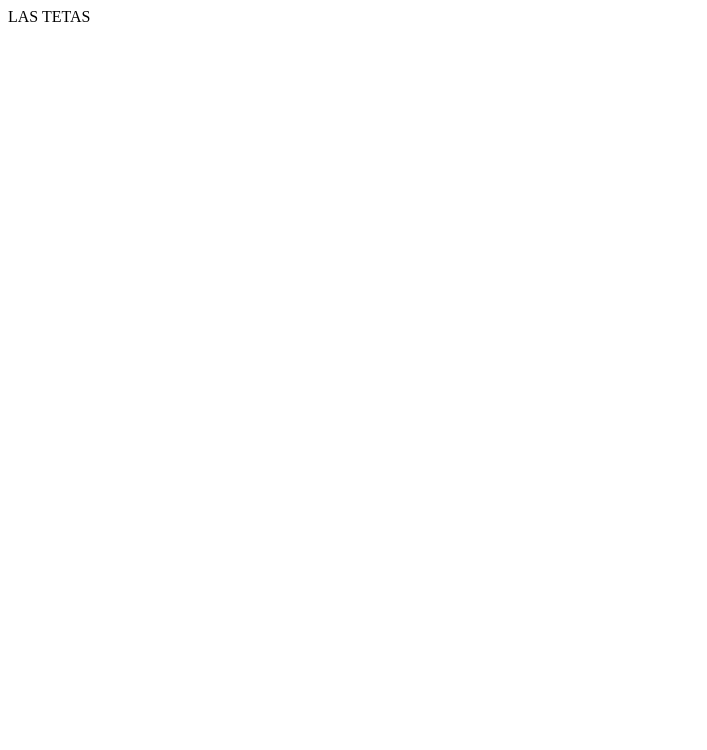
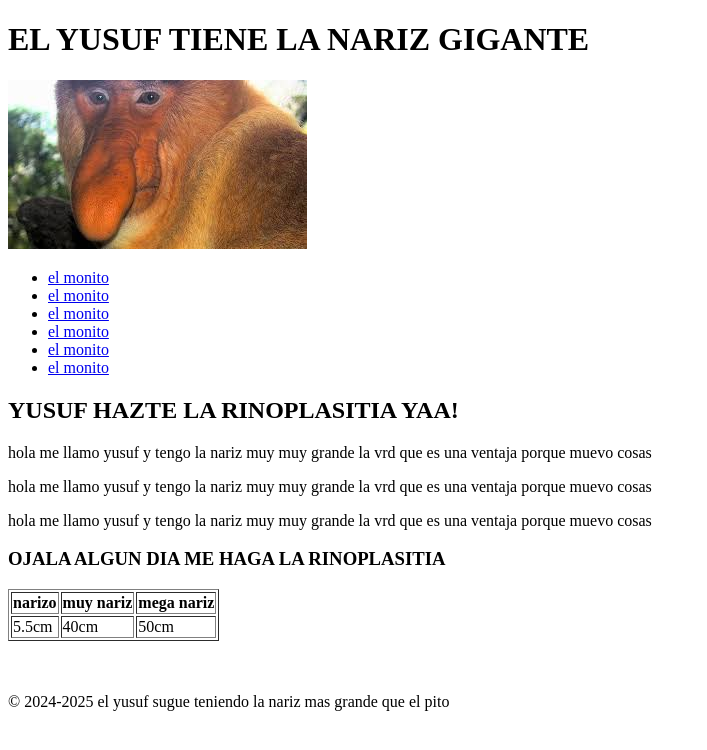
Before and after one commit to aaronlopez22/peque-aprueba, a plain HTML site: page index.html in a window 1280 px wide. Shown: the whole page, without its empty margins (0-707 px from the left). Drawn offline with Linux system fonts and the light colour scheme.

Commit message:
yusufnariz

```diff
--- a/index.html
+++ b/index.html
@@ -3,9 +3,57 @@
 <head>
     <meta charset="UTF-8">
     <meta name="viewport" content="width=device-width, initial-scale=1.0">
-    <title>la pequeña</title>
+    <title>yusuf</title>
 </head>
 <body>
-    LAS TETAS
+    <header>
+        <h1>EL YUSUF TIENE LA NARIZ GIGANTE</h1>
+        <a href="https://es.wikipedia.org/wiki/Mono"><img src="./img/yusuf.jpeg" alt="narizon"></a>
+        <nav>
+           <ul>
+            <li><a href="https://es.wikipedia.org/wiki/Mono" target="_blank">el monito</a></li>
+            <li><a href="https://es.wikipedia.org/wiki/Mono" target="_blank">el monito</a></li>
+            <li><a href="https://es.wikipedia.org/wiki/Mono" target="_blank">el monito</a></li>
+            <li><a href="https://es.wikipedia.org/wiki/Mono" target="_blank">el monito</a></li>
+            <li><a href="https://es.wikipedia.org/wiki/Mono" target="_blank">el monito</a></li>
+            <li><a href="https://es.wikipedia.org/wiki/Mono" target="_blank">el monito</a></li>
+           </ul>
+
+        </nav>
+    </header>
+    <main>
+        <article>
+            <h2>
+                YUSUF HAZTE LA RINOPLASITIA YAA!
+            </h2>
+            <p>hola me llamo yusuf y tengo la nariz muy muy grande la vrd que es una ventaja porque muevo cosas</p>
+            <p>hola me llamo yusuf y tengo la nariz muy muy grande la vrd que es una ventaja porque muevo cosas</p>
+            <p>hola me llamo yusuf y tengo la nariz muy muy grande la vrd que es una ventaja porque muevo cosas</p>
+
+        </article>
+
+        <article>
+            <h3>
+                OJALA ALGUN DIA ME HAGA LA RINOPLASITIA
+            </h3>
+            <table border="1">
+                <tr>
+                    <th>narizo</th>
+                    <th>muy nariz</th>
+                    <th>mega nariz</th>
+                </tr>
+                <tr>
+                    <td>5.5cm</td>
+                    <td>40cm</td>
+                    <td>50cm</td>
+                </tr>
+            </table>
+        </article>
+    </main>
+    <br>
+    <br>
+    <footer>
+        <p>&copy; 2024-2025 el yusuf sugue teniendo la nariz mas grande que el pito</p>
+    </footer>
 </body>
 </html>
```
Also changed, not shown: img/yusuf.jpeg (added).
